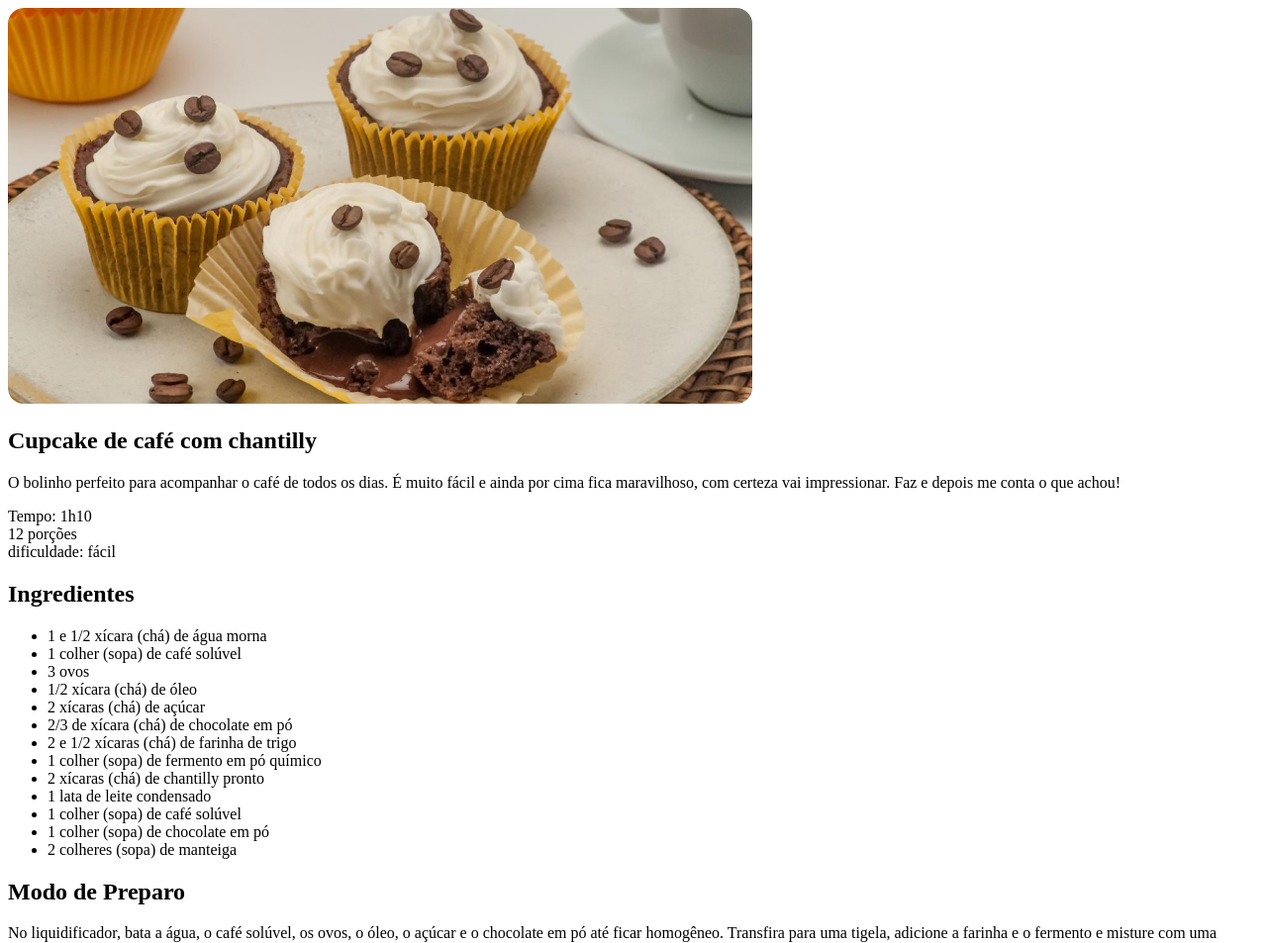
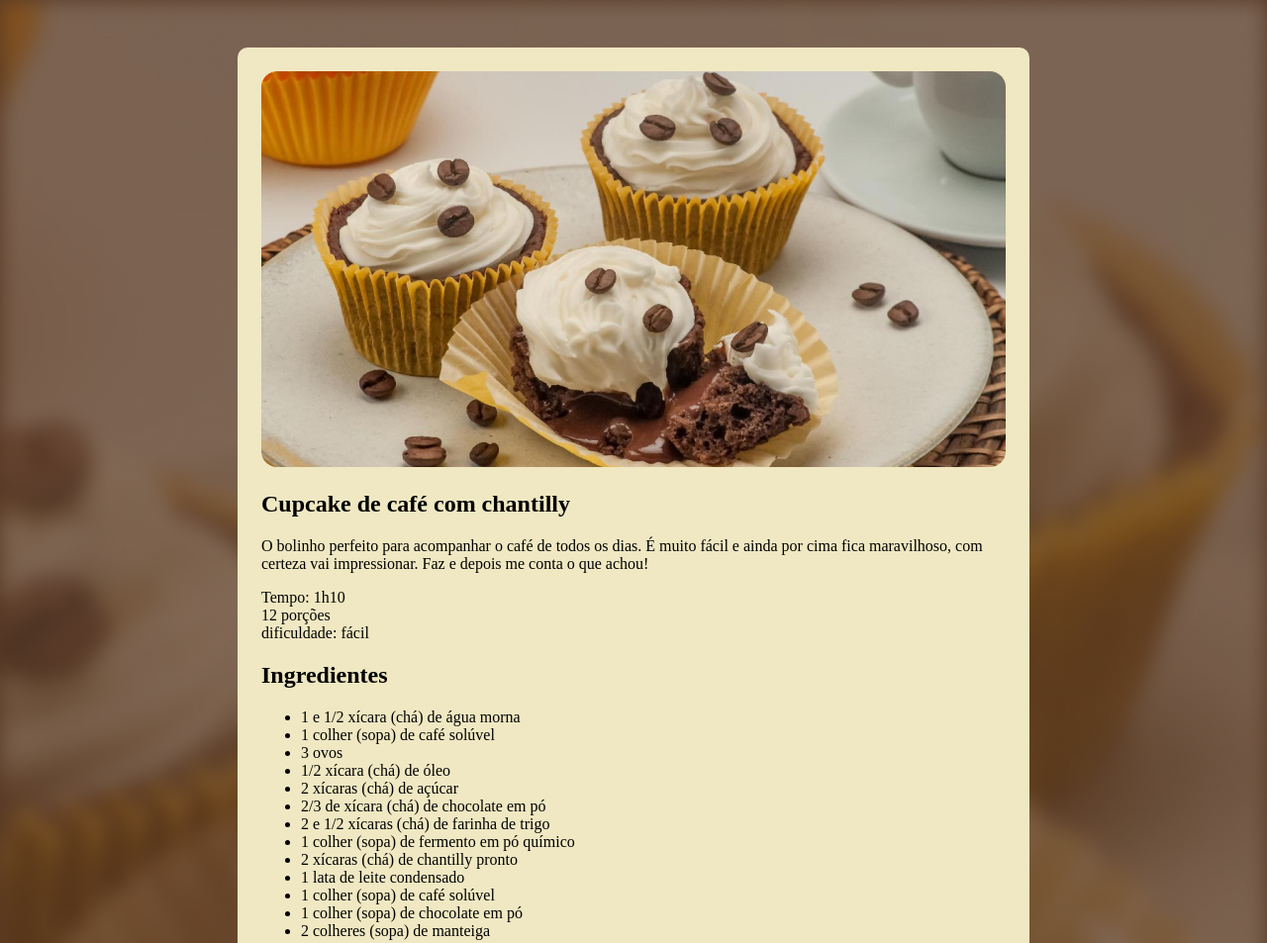
Before and after one commit to KauaEngineer/Recipe-Page, a plain HTML site: page index.html in a window 1280 px wide. Shown: the top 953 px of the page at 99% size. Drawn offline with Linux system fonts and the light colour scheme.

Commit message:
imagem de fundo #page

```diff
--- a/style.css
+++ b/style.css
@@ -1,3 +1,18 @@
-img{
-border-radius: 16px;
+body {
+
+    background-image: url(assets/background.jpg);
+    background-size: cover;
 }
+
+#page {
+    box-sizing: border-box;
+    width: 800px;
+    margin: 48px auto;
+    padding: 24px;
+    background-color: #F0E8C2;
+    border-radius: 10px;
+}
+
+img {
+    border-radius: 16px;
+}
```
